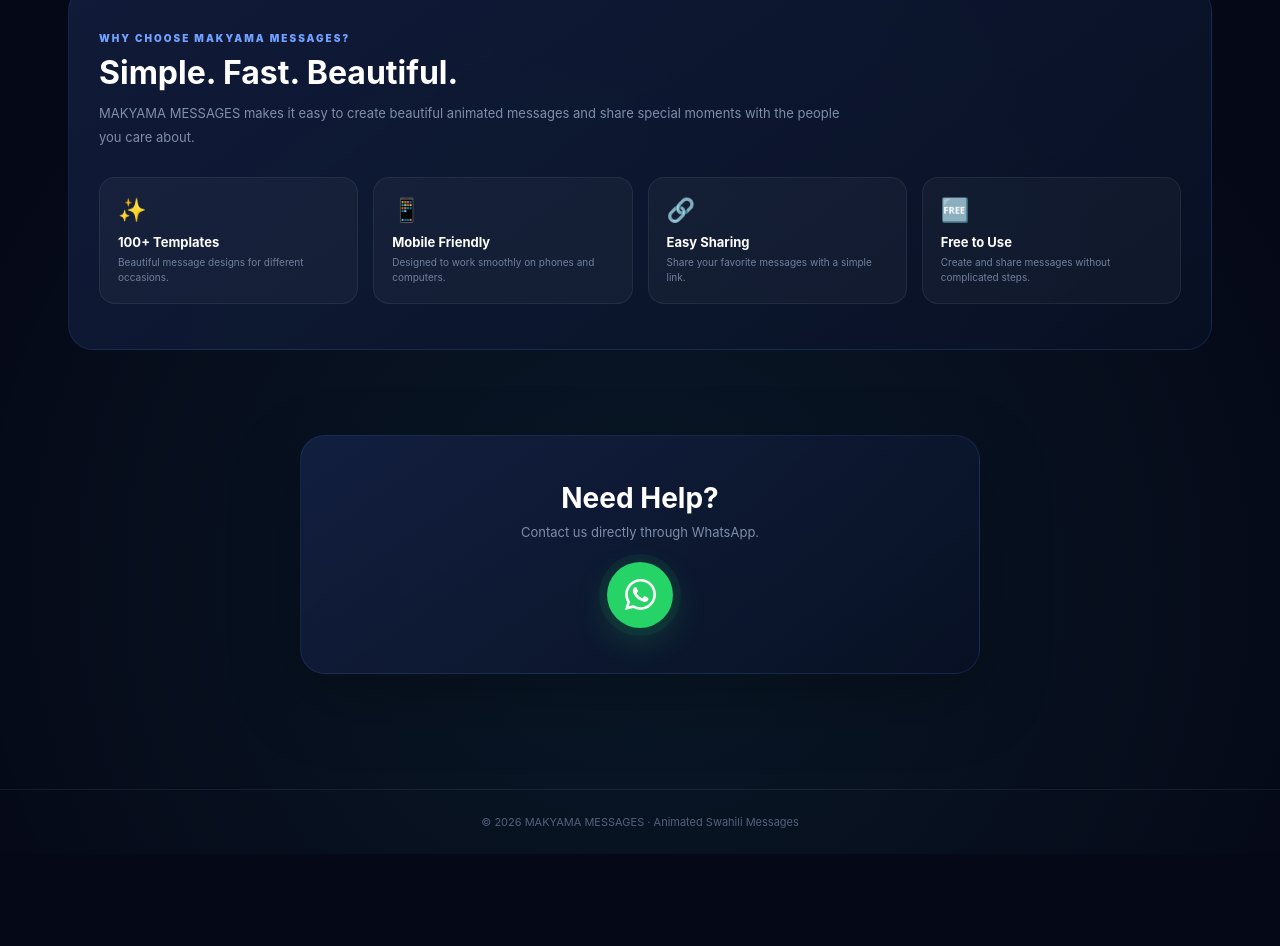
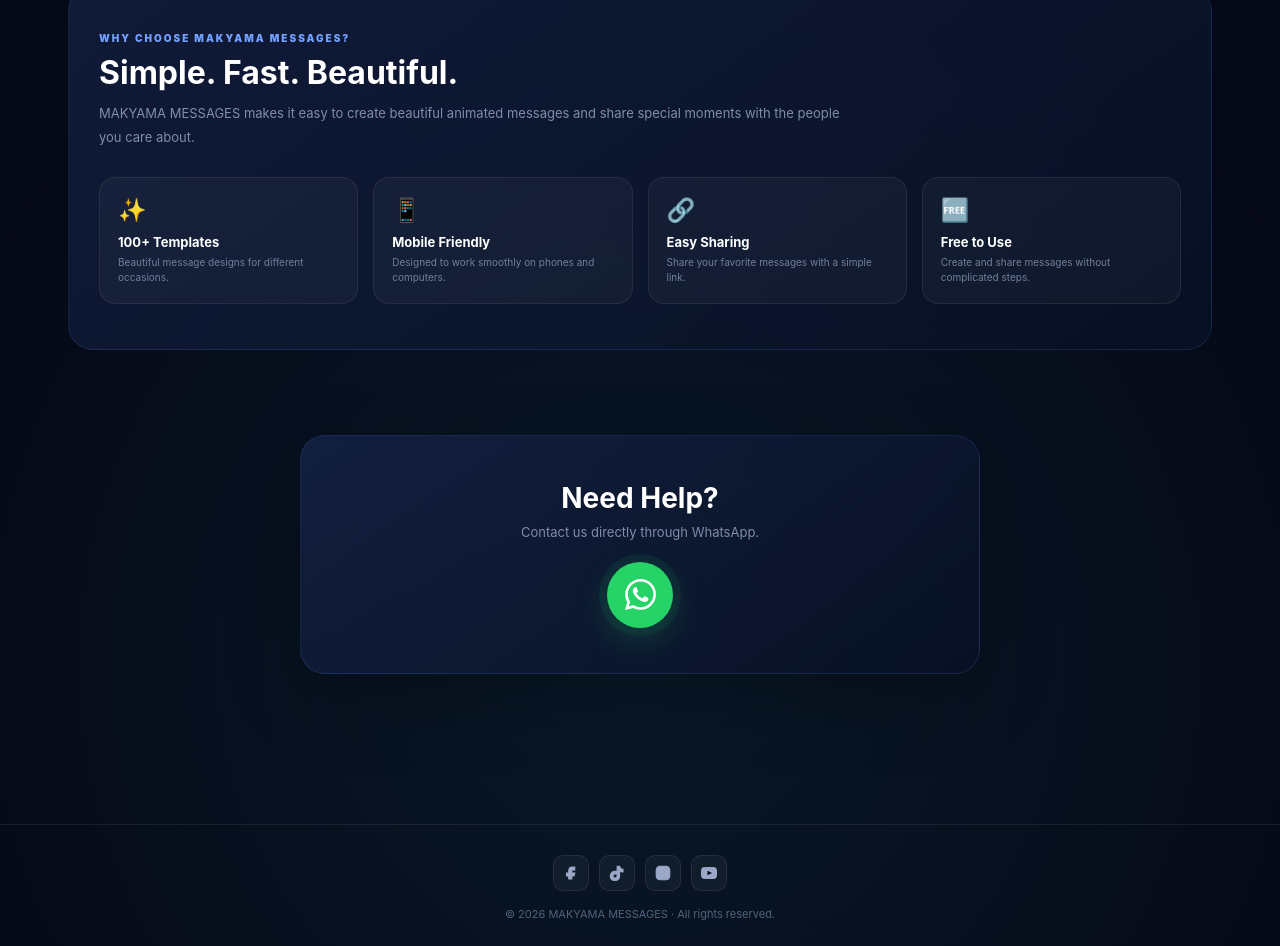
Before and after one commit to makyama17-arch/Messages-by-makyama, a website: page public/index.html in a window 1280 px wide. Shown: the part 1869-2815 px from the top of the page. Before the commit the page ends 2723 px from the top, so only its background shows below. Drawn offline with Linux system fonts and the light colour scheme; no server answers.

Commit message:
Update index.html

```diff
--- a/public/index.html
+++ b/public/index.html
@@ -975,12 +975,59 @@ main{
 
 /* ================= FOOTER ================= */
 
-footer{
+.site-footer{
   border-top:1px solid rgba(255,255,255,.07);
-  padding:25px 15px;
+  padding:30px 15px 22px;
+  margin-top:35px;
   text-align:center;
+}
+
+.footer-socials{
+  display:flex;
+  justify-content:center;
+  align-items:center;
+  gap:10px;
+  margin-bottom:15px;
+}
+
+.footer-socials a{
+  width:36px;
+  height:36px;
+  display:flex;
+  align-items:center;
+  justify-content:center;
+  border-radius:10px;
+  background:rgba(255,255,255,.04);
+  border:1px solid rgba(255,255,255,.08);
+  color:#9ba8c7;
+  text-decoration:none;
+  transition:.25s ease;
+}
+
+.footer-socials a:hover{
+  color:#fff;
+  background:rgba(59,130,246,.16);
+  border-color:rgba(59,130,246,.45);
+  transform:translateY(-3px);
+}
+
+.footer-socials svg{
+  width:18px;
+  height:18px;
+  fill:currentColor;
+  stroke:currentColor;
+  stroke-width:1.5;
+}
+
+.footer-socials .youtube-play{
+  fill:#050816;
+  stroke:none;
+}
+
+.footer-copyright{
   color:#53617c;
   font-size:11px;
+  line-height:1.6;
 }
 
 /* ================= MOBILE ================= */
@@ -1145,9 +1192,27 @@ footer{
   .contact{
     padding-top:55px;
   }
-}
-</style></head><body><!-- SOCIAL BAR --><div id="socialBarAd"></div><!-- HEADER --><header>
-  <div class="nav"><a href="/" style="text-decoration:none;color:white;">
+
+  .footer-socials{
+    gap:8px;
+  }
+
+  .footer-socials a{
+    width:34px;
+    height:34px;
+  }
+
+}
+</style></head><body>
+
+<!-- SOCIAL BAR -->
+<div id="socialBarAd"></div>
+
+<!-- HEADER -->
+<header>
+  <div class="nav">
+
+    <a href="/" style="text-decoration:none;color:white;">
       <div class="logo">
         <div class="logo-mark">M</div>
         <span>MAKYAMA MESSAGES</span>
@@ -1164,7 +1229,16 @@ footer{
     </nav>
 
   </div>
-</header><main><!-- HERO --><section class="hero">  <div class="hero-content"><div class="hero-badge">
+</header>
+
+<main>
+
+<!-- HERO -->
+<section class="hero">
+
+  <div class="hero-content">
+
+    <div class="hero-badge">
       <span class="badge-dot"></span>
       Animated Swahili Messages
     </div>
@@ -1186,6 +1260,7 @@ footer{
     </a>
 
     <div class="hero-features">
+
       <div class="hero-feature">
         <span>✓</span> Fast & Easy
       </div>
@@ -1197,9 +1272,14 @@ footer{
       <div class="hero-feature">
         <span>✓</span> Share Anywhere
       </div>
-</div>
-
-  </div>  <div class="hero-phone-wrap"><div class="hero-phone-glow"></div>
+
+    </div>
+
+  </div>
+
+  <div class="hero-phone-wrap">
+
+    <div class="hero-phone-glow"></div>
 
     <div class="hero-preview one">
       ❤️
@@ -1253,7 +1333,16 @@ footer{
 
     </div>
 
-  </div></section><!-- SEARCH --><div class="search-wrap">  <div class="search-box"><span class="search-icon">⌕</span>
+  </div>
+
+</section>
+
+<!-- SEARCH -->
+<div class="search-wrap">
+
+  <div class="search-box">
+
+    <span class="search-icon">⌕</span>
 
     <input
       type="search"
@@ -1262,12 +1351,28 @@ footer{
       autocomplete="off"
     >
 
-  </div></div><!-- TOP AD --><div id="topAd" class="ad" style="display:none;"></div><!-- CATEGORIES --><section id="categories">  <div class="section-head"><div>
+  </div>
+
+</div>
+
+<!-- TOP AD -->
+<div id="topAd" class="ad" style="display:none;"></div>
+
+<!-- CATEGORIES -->
+<section id="categories">
+
+  <div class="section-head">
+
+    <div>
       <h2>Explore Categories</h2>
       <p>Find the perfect message for your moment.</p>
     </div>
 
-  </div>  <div class="categories"><button class="category active" data-category="All">
+  </div>
+
+  <div class="categories">
+
+    <button class="category active" data-category="All">
       <span class="category-icon">✨</span>
       <span class="category-name">All Messages</span>
       <span class="category-desc">Explore everything</span>
@@ -1321,33 +1426,77 @@ footer{
       <span class="category-desc">More special messages</span>
     </button>
 
-  </div></section><!-- TRENDING --><section id="trending-section">  <div class="section-head"><div>
+  </div>
+
+</section>
+
+<!-- TRENDING -->
+<section id="trending-section">
+
+  <div class="section-head">
+
+    <div>
       <h2>🔥 Trending Now</h2>
       <p>The messages people are viewing and downloading most.</p>
     </div>
 
-  </div>  <section id="trendingTemplates" class="grid"><div class="empty">
+  </div>
+
+  <section id="trendingTemplates" class="grid">
+
+    <div class="empty">
       Loading trending messages...
     </div>
 
-  </section></section><!-- MIDDLE AD --><div id="middleAd" class="ad" style="display:none;"></div><!-- ALL TEMPLATES --><section id="templates-section">  <div class="section-head"><div>
+  </section>
+
+</section>
+
+<!-- MIDDLE AD -->
+<div id="middleAd" class="ad" style="display:none;"></div>
+
+<!-- ALL TEMPLATES -->
+<section id="templates-section">
+
+  <div class="section-head">
+
+    <div>
       <h2>Animated Messages</h2>
       <p>Choose a message and bring it to life.</p>
     </div>
 
-  </div>  <section id="templates" class="grid"><div class="empty">
+  </div>
+
+  <section id="templates" class="grid">
+
+    <div class="empty">
       Loading animated messages...
     </div>
 
-  </section></section><!-- ABOUT --><section id="about" class="about-box">  <div class="about-label">
+  </section>
+
+</section>
+
+<!-- ABOUT -->
+<section id="about" class="about-box">
+
+  <div class="about-label">
     WHY CHOOSE MAKYAMA MESSAGES?
-  </div>  <h2>
+  </div>
+
+  <h2>
     Simple. Fast. Beautiful.
-  </h2>  <p>
+  </h2>
+
+  <p>
     MAKYAMA MESSAGES makes it easy to create beautiful
     animated messages and share special moments with
     the people you care about.
-  </p>  <div class="about-features"><div class="about-feature">
+  </p>
+
+  <div class="about-features">
+
+    <div class="about-feature">
       <div class="about-feature-icon">✨</div>
       <strong>100+ Templates</strong>
       <small>Beautiful message designs for different occasions.</small>
@@ -1371,7 +1520,16 @@ footer{
       <small>Create and share messages without complicated steps.</small>
     </div>
 
-  </div></section><!-- CONTACT --><section id="contact" class="contact">  <div class="contact-box"><h2>Need Help?</h2>
+  </div>
+
+</section>
+
+<!-- CONTACT -->
+<section id="contact" class="contact">
+
+  <div class="contact-box">
+
+    <h2>Need Help?</h2>
 
     <p>
       Contact us directly through WhatsApp.
@@ -1387,15 +1545,102 @@ footer{
     >
 
       <svg viewBox="0 0 24 24" aria-hidden="true">
+
         <path d="M20.52 3.48A11.86 11.86 0 0 0 12.06 0C5.5 .0 .16 5.34 .16 11.91c0 2.1 .55 4.15 1.6 5.96L.06 24l6.27-1.64a11.9 11.9 0 0 0 5.73 1.46h.01c6.56 0 11.9-5.34 11.9-11.91 0-3.18-1.24-6.17-3.45-8.43ZM12.07 21.8h-.01a9.86 9.86 0 0 1-5.03-1.38l-.36-.21-3.72.97.99-3.63-.23-.37a9.86 9.86 0 0 1-1.51-5.27C2.2 6.44 6.63 2 12.06 2a9.83 9.83 0 0 1 7 2.9 9.91 9.91 0 0 1 2.9 7.02c0 5.43-4.42 9.88-9.89 9.88Zm5.42-7.4c-.3-.15-1.77-.87-2.05-.97-.27-.1-.47-.15-.67.15-.2.3-.77.97-.94 1.17-.17.2-.35.22-.65.07-.3-.15-1.25-.46-2.38-1.46-.88-.78-1.47-1.74-1.64-2.04-.17-.3-.02-.46.13-.61.14-.14.3-.35.45-.52.15-.17.2-.3.3-.5.1-.2.05-.37-.02-.52-.07-.15-.67-1.62-.92-2.22-.24-.58-.49-.5-.67-.51h-.57c-.2 0-.52.07-.79.37-.27.3-1.04 1.02-1.04 2.5s1.07 2.9 1.22 3.1c.15.2 2.1 3.2 5.1 4.49.71.31 1.26.5 1.69.64.71.23 1.35.2 1.86.12.57-.08 1.77-.72 2.02-1.42.25-.7.25-1.3.17-1.42-.07-.12-.27-.2-.57-.35Z"/>
+
       </svg>
 
     </a>
 
-  </div></section></main><footer>
-  © <span id="year"></span>
-  MAKYAMA MESSAGES · Animated Swahili Messages
-</footer><script>
+  </div>
+
+</section>
+
+</main>
+
+<!-- FOOTER -->
+<footer class="site-footer">
+
+  <div class="footer-socials">
+
+    <!-- Facebook -->
+    <a
+      href="https://www.facebook.com/Makyama17"
+      target="_blank"
+      rel="noopener noreferrer"
+      aria-label="Facebook"
+      title="Facebook"
+    >
+
+      <svg viewBox="0 0 24 24" aria-hidden="true">
+        <path d="M14 8h3V4h-3c-3.31 0-5 1.69-5 5v3H6v4h3v4h4v-4h3l1-4h-4V9c0-.66.34-1 1-1z"/>
+      </svg>
+
+    </a>
+
+    <!-- TikTok -->
+    <a
+      href="https://www.tiktok.com/@makyama_media"
+      target="_blank"
+      rel="noopener noreferrer"
+      aria-label="TikTok"
+      title="TikTok"
+    >
+
+      <svg viewBox="0 0 24 24" aria-hidden="true">
+        <path d="M15.5 3c.4 2.4 1.8 4 4.5 4.2v3.3c-1.6-.1-3-.6-4.5-1.6v6.5c0 4-2.6 6.6-6.4 6.6C5.6 22 3 19.5 3 16c0-3.7 2.8-6.3 6.5-6.3.4 0 .8 0 1.2.1v3.5c-.4-.1-.8-.2-1.2-.2-1.6 0-2.9 1.1-2.9 2.9 0 1.6 1.2 2.8 2.8 2.8 1.8 0 2.8-1.1 2.8-3.1V3h3.3z"/>
+      </svg>
+
+    </a>
+
+    <!-- Instagram -->
+    <a
+      href="https://www.instagram.com/makyama_17"
+      target="_blank"
+      rel="noopener noreferrer"
+      aria-label="Instagram"
+      title="Instagram"
+    >
+
+      <svg viewBox="0 0 24 24" aria-hidden="true">
+        <rect x="3" y="3" width="18" height="18" rx="5"/>
+        <circle cx="12" cy="12" r="4"/>
+        <circle cx="17.5" cy="6.5" r="1"/>
+      </svg>
+
+    </a>
+
+    <!-- YouTube -->
+    <a
+      href="https://youtube.com/@makyamamedia"
+      target="_blank"
+      rel="noopener noreferrer"
+      aria-label="YouTube"
+      title="YouTube"
+    >
+
+      <svg viewBox="0 0 24 24" aria-hidden="true">
+
+        <path d="M21.6 7.2a2.8 2.8 0 0 0-2-2C17.8 4.7 12 4.7 12 4.7s-5.8 0-7.6.5a2.8 2.8 0 0 0-2 2C2 9 2 12 2 12s0 3 .4 4.8a2.8 2.8 0 0 0 2 2c1.8.5 7.6.5 7.6.5s5.8 0 7.6-.5a2.8 2.8 0 0 0 2-2C22 15 22 12 22 12s0-3-.4-4.8z"/>
+
+        <polygon
+          points="10,9 16,12 10,15"
+          class="youtube-play"
+        />
+
+      </svg>
+
+    </a>
+
+  </div>
+
+  <div class="footer-copyright">
+    © <span id="year"></span> MAKYAMA MESSAGES · All rights reserved.
+  </div>
+
+</footer>
+
+<script>
 
 const templatesContainer =
   document.getElementById("templates");
```
Lines whose indentation alone changed are shown as unchanged.
